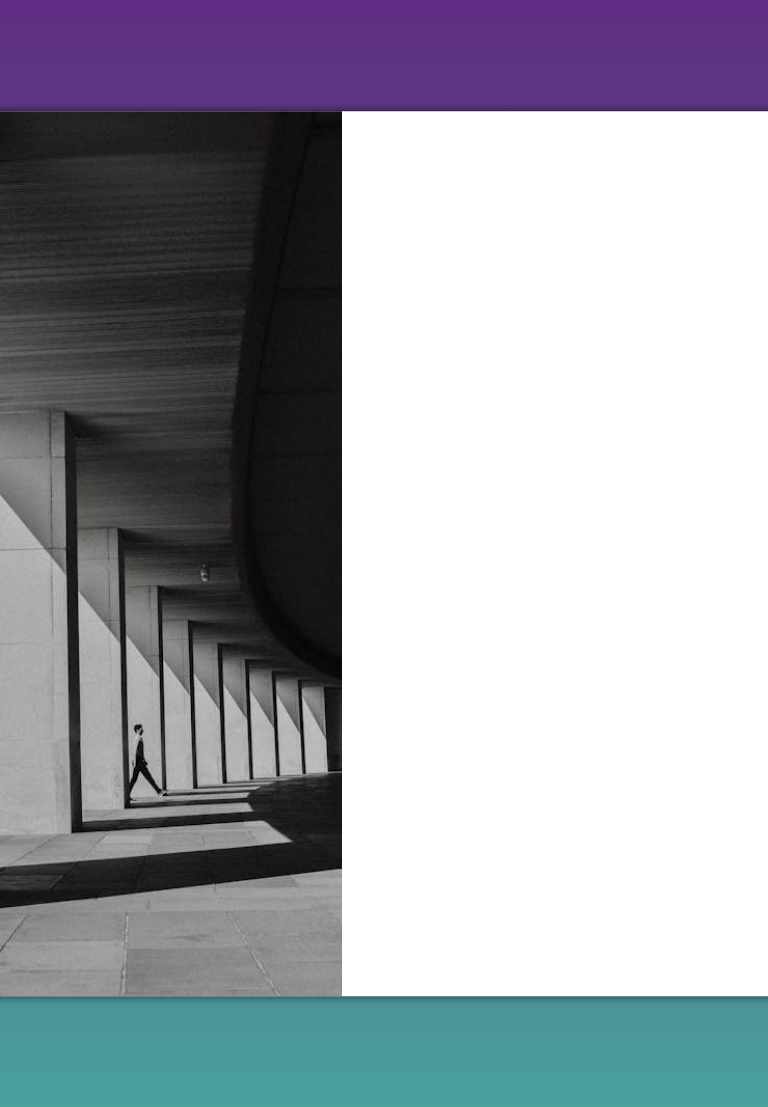
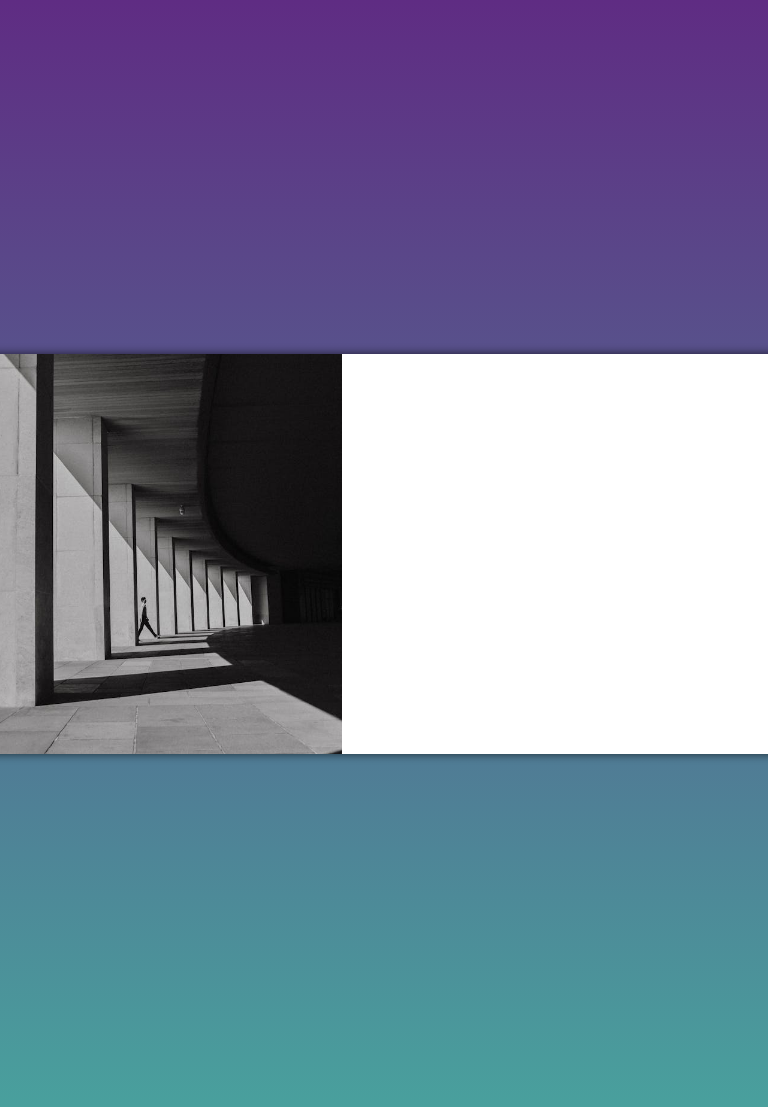
Before and after one commit to Lucas-Negrao/projeto-login, a PHP site: page / in a window 768 px wide; the page is wider, and only the part inside the window is pictured. Run offline with PHP 8.4, Linux system fonts and the light colour scheme.

Commit message:
alterações
alterado o background-color do input ao se clicar nele usando o método focus-within, alterado o tamanho do main ao diminuir para uma tela de tablet

```diff
--- a/estilos/media-querys.css
+++ b/estilos/media-querys.css
@@ -14,24 +14,20 @@
     }
 
     section {
-        width: 80vw;
-        height: 80VH;
+        width: 70vw;
+        height: 400px;
     }
 
     section div#foto{
-        float: left;
+        float: right;
         width: 30%;
         height: 100%;
     }
 
-    div#formulario{
-
-        width: 80%;
+    div#formulario > h1 p form{
+       float: left;
     }
 
-    div#formulario > h1{
-        font-size: 1em;
-    }
 }
 
 @media screen and (min-width:768px)  {
--- a/estilos/style.css
+++ b/estilos/style.css
@@ -25,6 +25,7 @@ main{
 }
 
 section {
+    display: block;
     position: absolute;
     top: 50%;
     left: 50%;
@@ -65,7 +66,7 @@ div#formulario > p{
 
 form > div.campo> input{
     font-weight: bolder;
-    background-color: rgb(255, 255, 255);
+    background-color:#dadada75;
     font-size: 1em;
     height: 125%;
     padding: 4px;
@@ -75,6 +76,10 @@ form > div.campo> input{
     border: none;
 }
 
+form > div.campo > input:focus-within{
+    background-color: white;
+
+}
 
 form > div.campo{
     background-color: gray;
```
